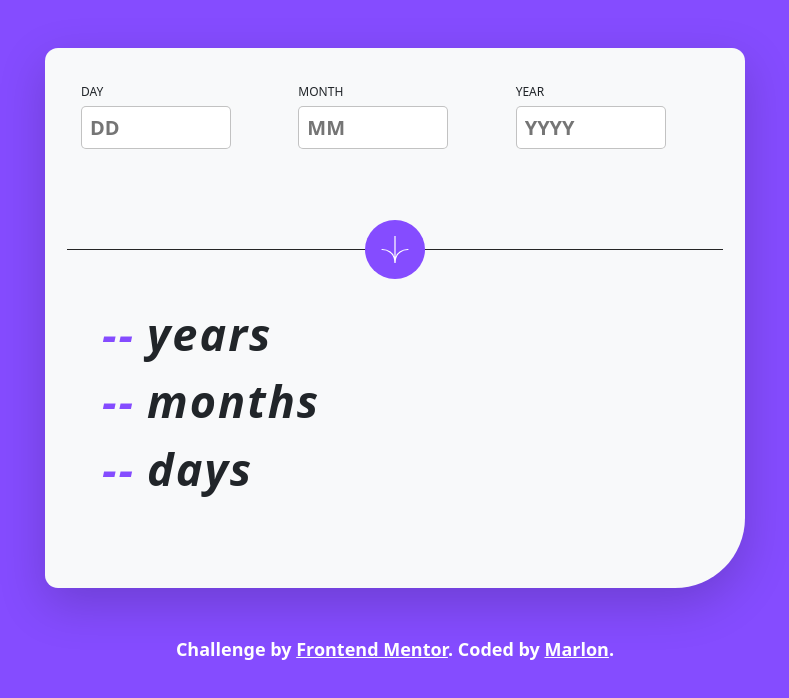
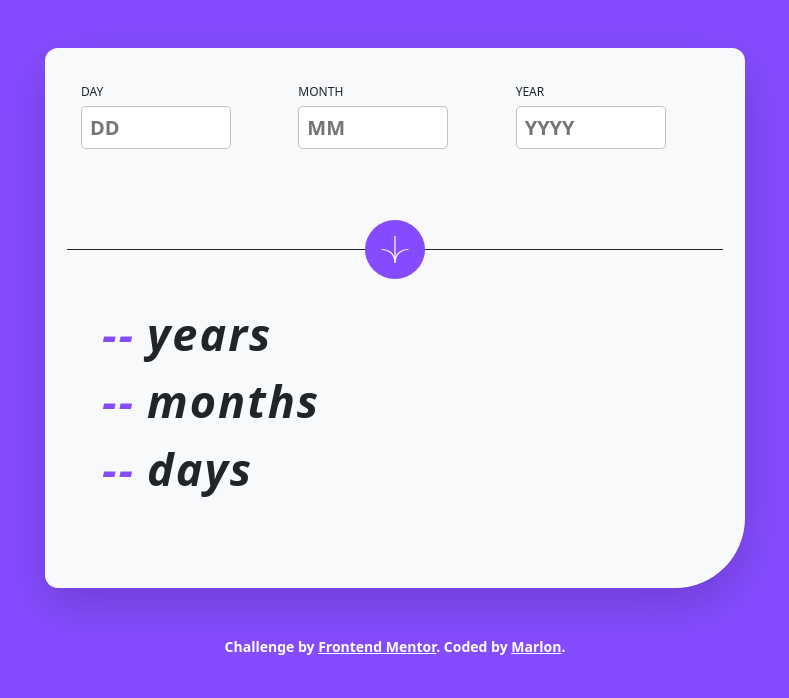
Before and after one commit to Marlon-WebDeveloper/age-calculator.github.io, a plain HTML site: page index.html in a window 1280 px wide. Shown: the whole page, without its empty margins (245-1034 px from the left). Drawn offline with Linux system fonts and the light colour scheme; a web font is replaced by a local one.

Commit message:
Update index.html

```diff
--- a/index.html
+++ b/index.html
@@ -99,7 +99,7 @@
       font-weight: 800;
     }
 
-    .attribution { font-size: 18px; text-align: center; color: hsl(0, 0%, 100%); }
+    .attribution { font-size: 14px; text-align: center; color: hsl(0, 0%, 100%); }
     .attribution a { color: hsl(0, 0%, 100%); }
   </style>
 </head>
```
